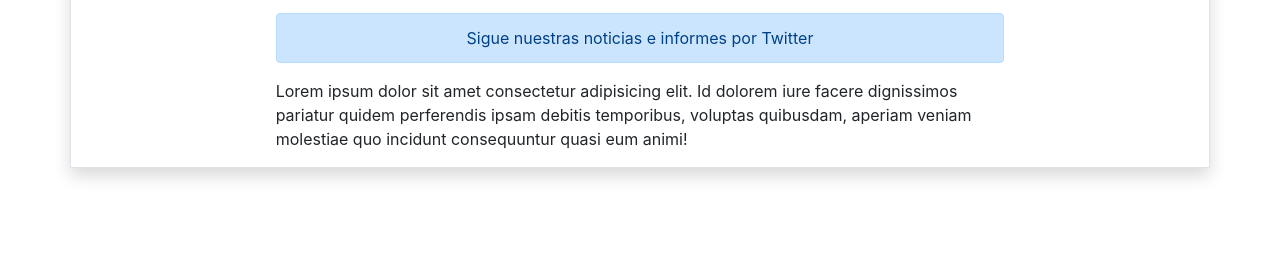
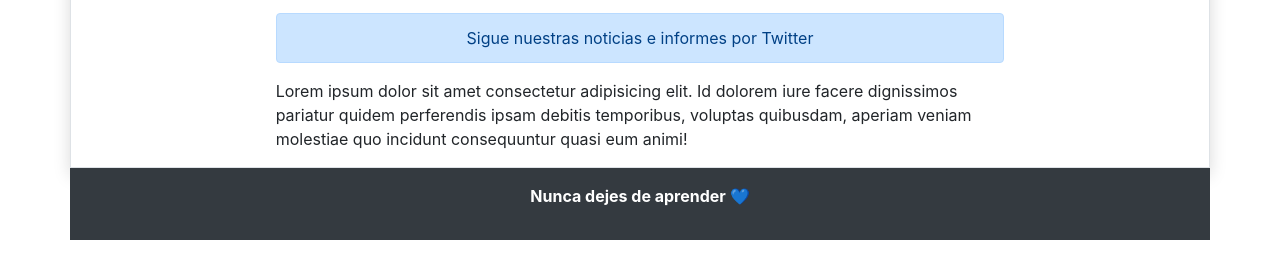
Before and after one commit to mentorrolling/Masterblog, a plain HTML site: page index.html in a window 1280 px wide. Shown: the part 164-442 px from the top of the page. Drawn offline with nearby package versions, Linux system fonts and the light colour scheme.

Commit message:
footer terminado

```diff
--- a/index.html
+++ b/index.html
@@ -49,6 +49,11 @@
           </p>
         </div>
       </div>
+      <footer class="row">
+        <div class="col p-3 bg-dark text-center">
+          <p class="text-white"><strong>Nunca dejes de aprender </strong>&#128153</p>
+        </div>
+      </footer>
     </div>
 
     <!-- Optional JavaScript -->
```
